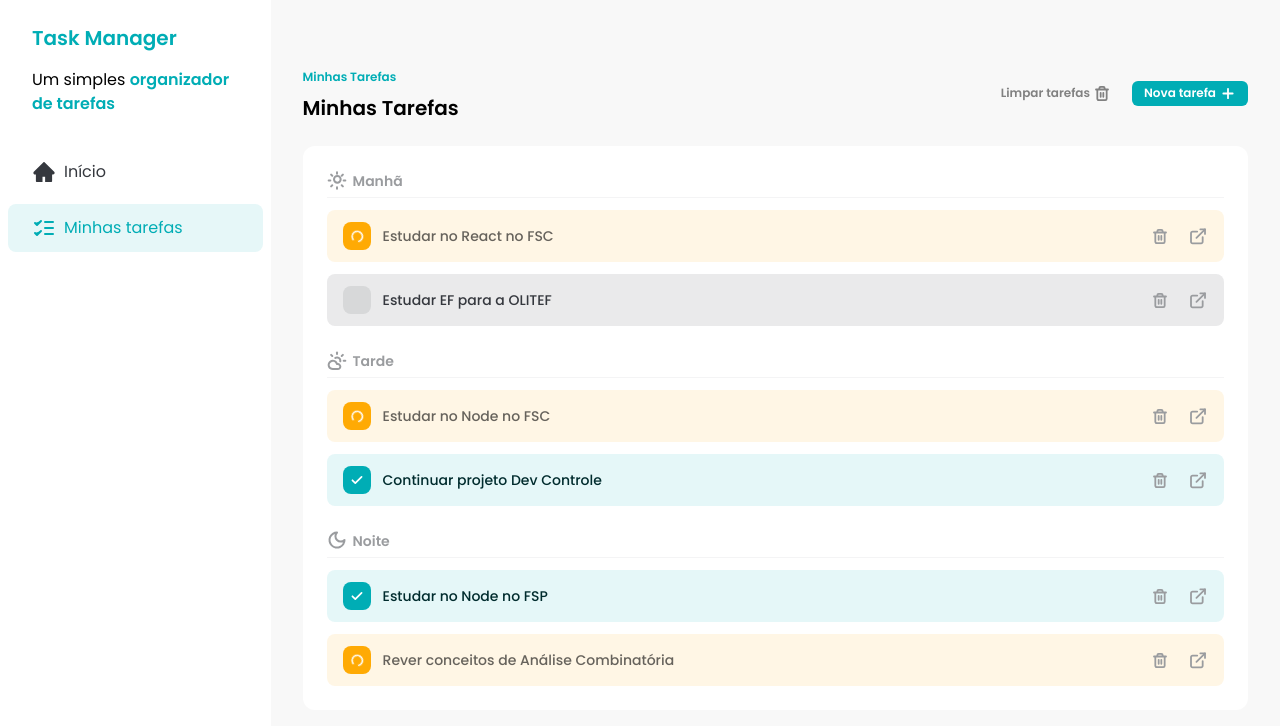
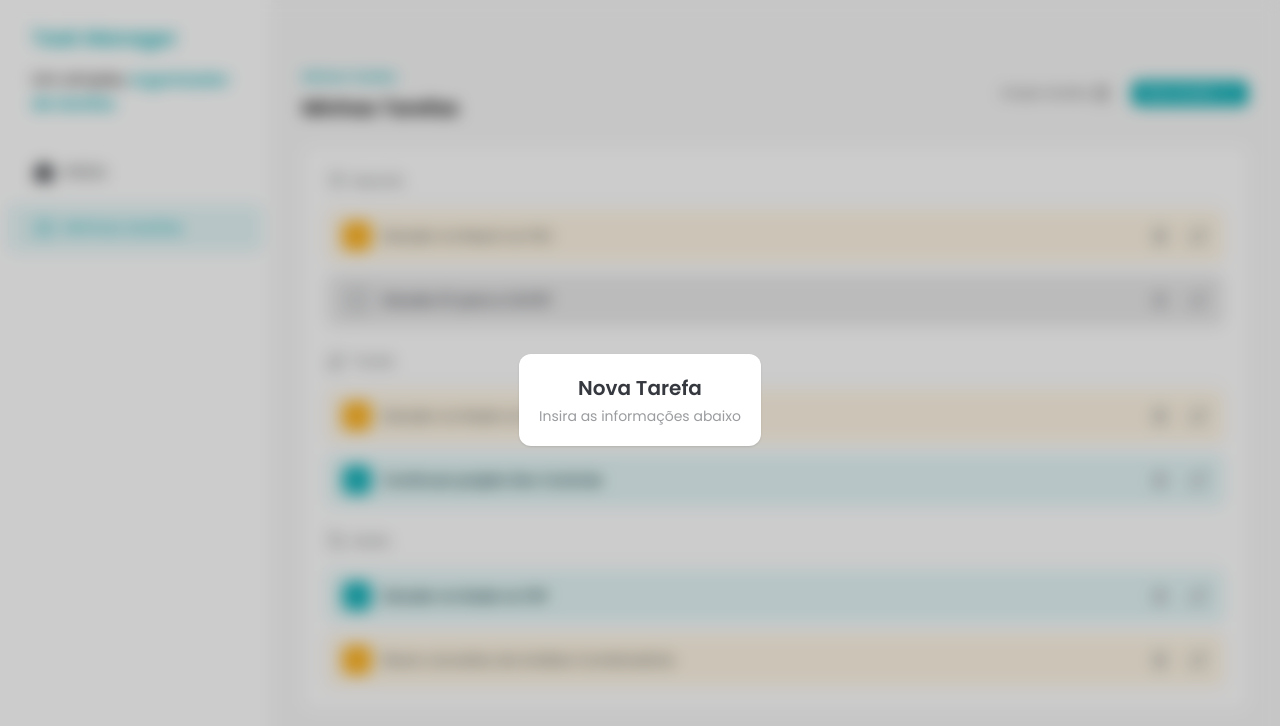
Before and after one commit to odevalison/react-task-manager, a React (Vite) app: page / in a window 1280 px wide. Both pictures are taken after a click on the button "Nova tarefa". Shown: the top 726 px of the page. Built offline with nearby package versions, Linux system fonts and the light colour scheme.

Commit message:
feat: add initial AddTaskDialog component

```diff
--- /dev/null
+++ b/src/components/AddTaskDialog.tsx
@@ -0,0 +1,20 @@
+import { createPortal } from 'react-dom'
+
+interface AddTaskDialogProps {
+  isOpen?: boolean
+}
+
+export default function AddTaskDialog({ isOpen = false }: AddTaskDialogProps) {
+  if (!isOpen) return null
+  return createPortal(
+    <div className="fixed bottom-0 left-0 top-0 flex h-screen w-screen items-center justify-center bg-black/20 backdrop-blur">
+      <div className="rounded-xl bg-white p-5 text-center shadow">
+        <h2 className="text-xl font-semibold text-[#35383E]">Nova Tarefa</h2>
+        <p className="mt-1 text-sm text-[#9A9C9F]">
+          Insira as informações abaixo
+        </p>
+      </div>
+    </div>,
+    document.body
+  )
+}
--- a/src/components/Tasks.tsx
+++ b/src/components/Tasks.tsx
@@ -10,12 +10,14 @@ import {
 } from '../assets/icons'
 import TASKS from '../constants/tasks'
 import { Task } from '../types/tasks'
+import AddTaskDialog from './AddTaskDialog'
 import Button from './Button'
 import TaskItem from './TaskItem'
 import TasksSeparator from './TasksSeparator'
 
 export default function Tasks() {
   const [tasks, setTasks] = useState<Task[]>(TASKS as Task[])
+  const [addTaskDialogIsOpen, setAddTaskDialogIsOpen] = useState(false)
 
   const morningTasks = tasks.filter((task) => task.time === 'morning')
   const afternoonTasks = tasks.filter((task) => task.time === 'afternoon')
@@ -68,9 +70,12 @@ export default function Tasks() {
           <Button variant="ghost">
             Limpar tarefas <TrashIcon />
           </Button>
-          <Button>
+
+          <Button onClick={() => setAddTaskDialogIsOpen(true)}>
             Nova tarefa <AddIcon />
           </Button>
+
+          <AddTaskDialog isOpen={addTaskDialogIsOpen} />
         </div>
       </div>
 
```
